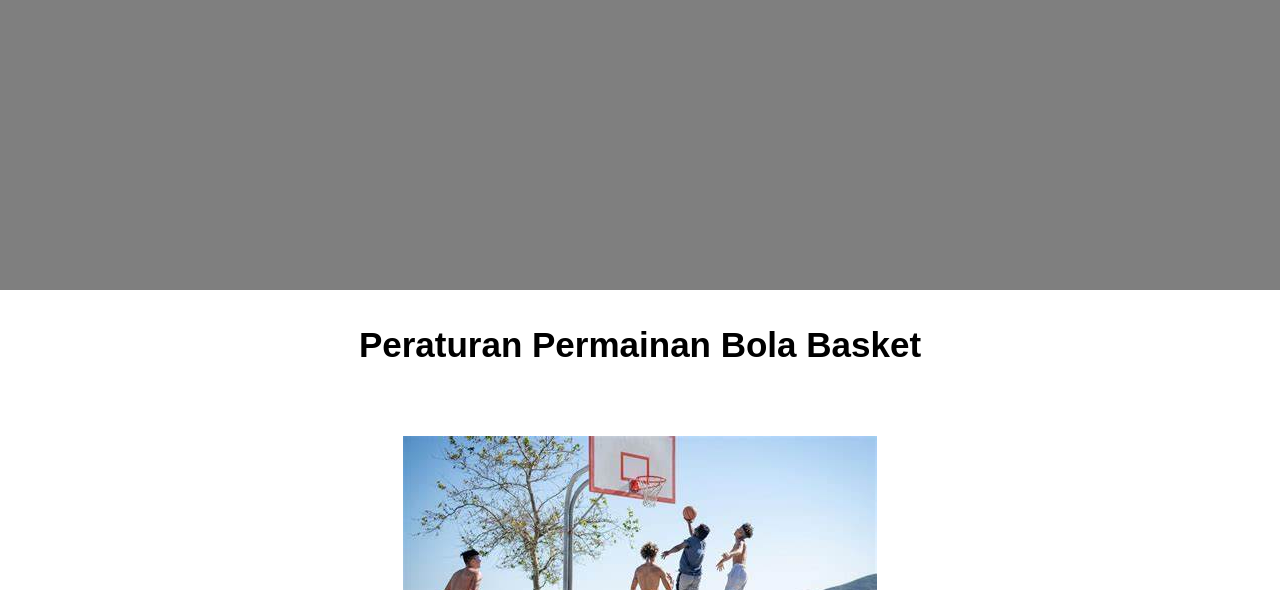
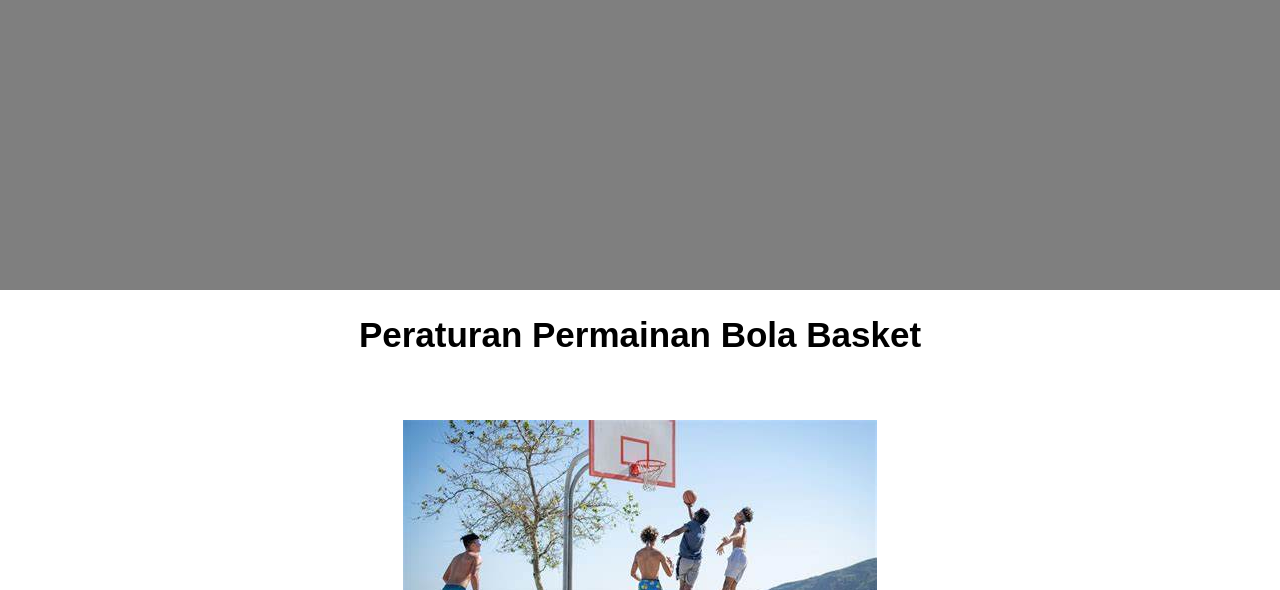
Before and after one commit to revanstudio30/revanstudio, a plain HTML site: page peraturanbolabasket1.html in a window 1280 px wide. Shown: the part 510-1100 px from the top of the page. Drawn offline with nearby package versions, Linux system fonts and the light colour scheme; a script that the page names is missing.

Commit message:
Update peraturanbolabasket1.html

```diff
--- a/peraturanbolabasket1.html
+++ b/peraturanbolabasket1.html
@@ -4,7 +4,7 @@
     <meta charset="UTF-8">
     <meta name="viewport" content="width=device-width, initial-scale=1.0">
     <title>Peraturan dalam permainan bola basket</title>
-    <link rel="stylesheet" href="style.css">
+    <link rel="stylesheet" href="stylecontact.css">
     <link rel="shortcut icon" href="Bahan foto/logo2.png">
 </head>
 <body>
```
